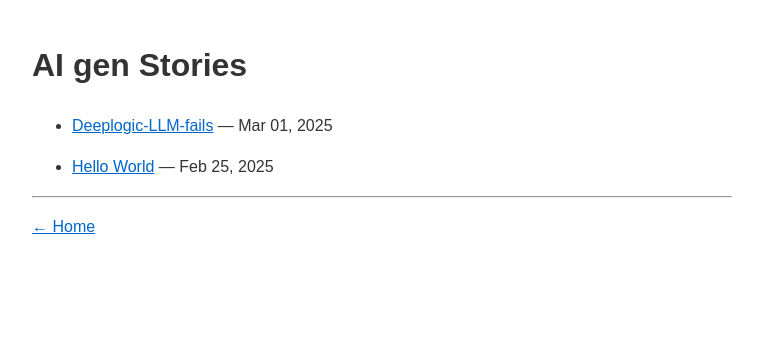
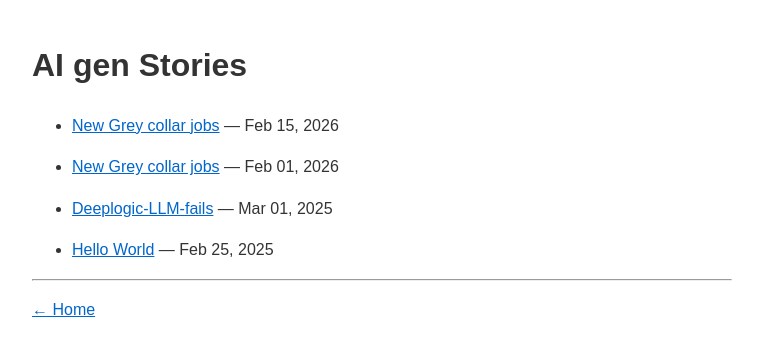
Before and after one commit to srimugunthan/AI-Gen-Stories, a Jekyll site: the page built from index.md, in a window 1280 px wide. Shown: the top 356 px of the page, without its empty margins (258-1021 px from the left). Built offline with Jekyll 4.4.1, drawn with Linux system fonts in a browser that asks for light colours; our own code applies the rules of GitHub Pages for plain Markdown files.

Commit message:
add posts

```diff
--- a/_posts/New-Grey-collarjobs.md
+++ b/_posts/2026-02-01-New-Grey-collarjobs.md
@@ -1,3 +1,8 @@
+---
+layout: post
+title: "New Grey collar jobs"
+date: 2026-02-01
+---
 # New Grey collar jobs
 The trend of white-collar professionals moving toward "new-collar" or "grey-collar" roles—jobs that combine high-level analytical skills with hands-on, physical execution—is growing. This shift often appeals to those looking for more tangible results, less "Zoom fatigue," or specialized technical impact.
 
--- a/_posts/the-openclaw-case.md
+++ b/_posts/2026-02-15-the-openclaw-case.md
@@ -1,3 +1,8 @@
+---
+layout: post
+title: "New Grey collar jobs"
+date: 2026-02-15
+---
 # AI-Assisted Development: The OpenClaw Case Study
 
 The software development landscape has undergone a tectonic shift. In 2020, "scaling" meant hiring more engineers; in 2026, it means orchestrating more agents. **OpenClaw** (formerly known as Moltbot) serves as the definitive case study for this "AI-Native" era.
```
